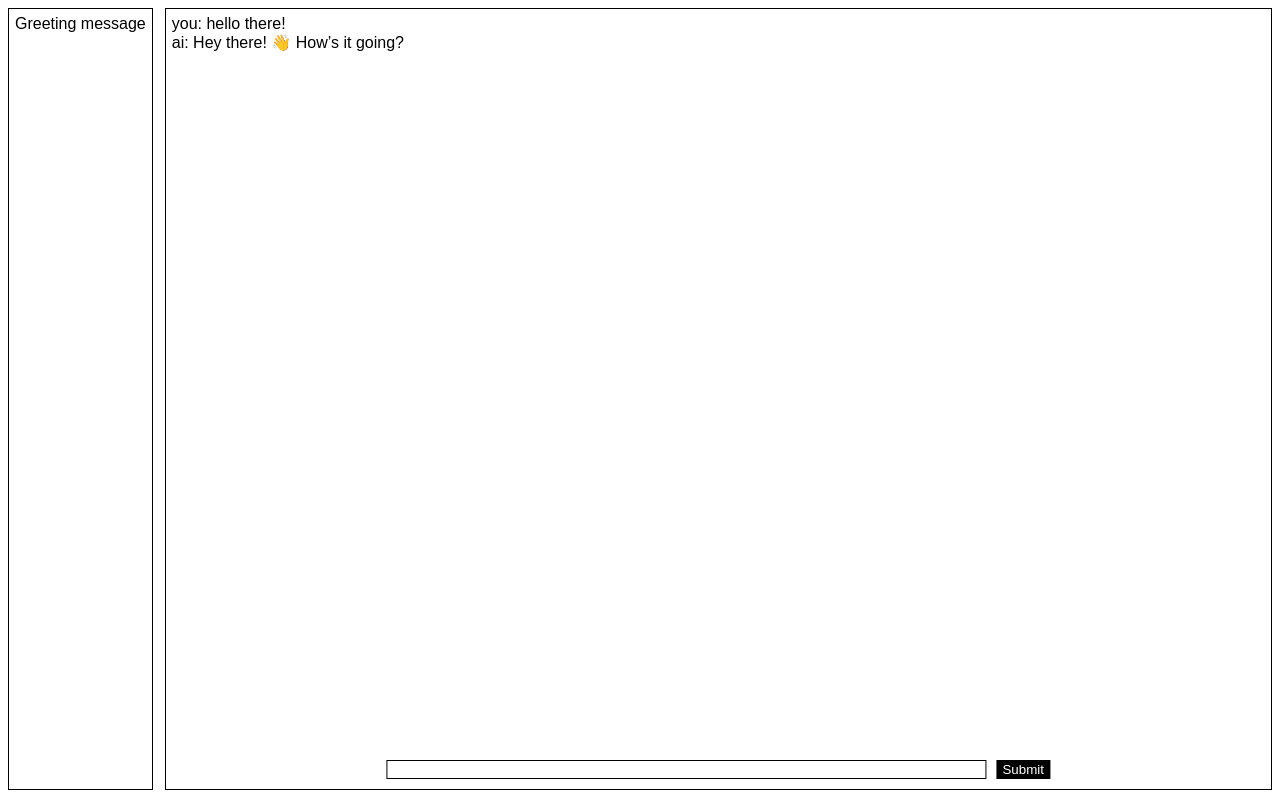
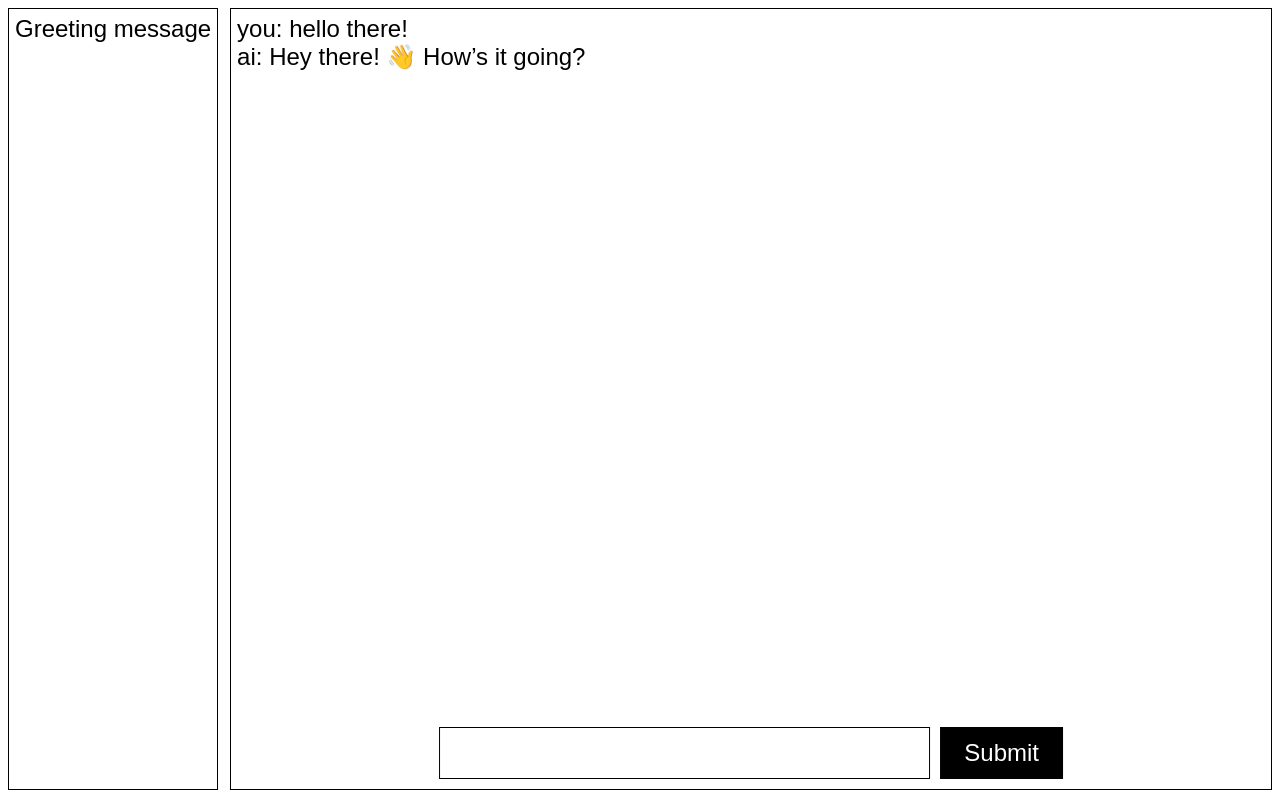
Before and after one commit to holistudio/project-computer, a plain HTML site: page index.html in a window 1280 px wide. Drawn offline with Linux system fonts and the light colour scheme.

Commit message:
Update index.html
Gemini - increase font sizes

```diff
--- a/index.html
+++ b/index.html
@@ -7,6 +7,10 @@
   <title></title>
   <meta name="description" content="">
   <style>
+    html {
+      font-size: 150%;
+    }
+
     body {
       display: flex;
       font-family: sans-serif;
@@ -47,6 +51,8 @@
       background-color: black;
       color: white;
       border: none;
+      font-size: 1rem;
+      padding: 0.5em 1em;
     }
 
     .message-input {
@@ -54,6 +60,7 @@
       border-bottom: solid 1px black;
       border-left: solid 1px black;
       border-right: solid 1px black;
+      font-size: 1rem;
       box-sizing: border-box;
       flex: 1;
     }
```
